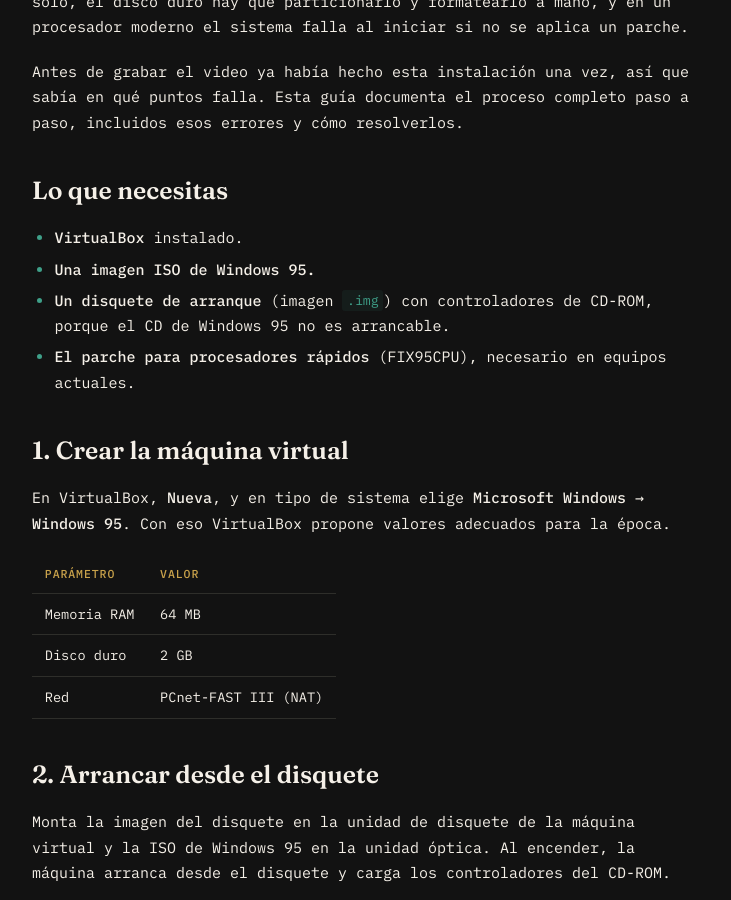
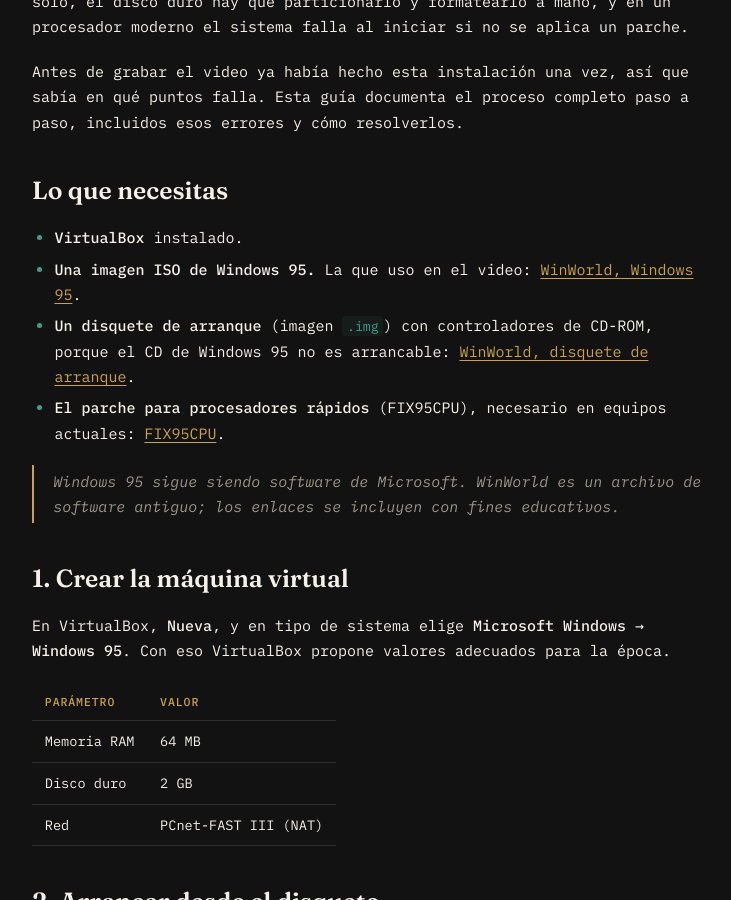
Before and after one commit to fernandocortescalderon/blog, a Jekyll site: the page built from _posts/2026-04-07-windows-95-virtualbox.md, in a window 1280 px wide and 900 px high, scrolled down 879 px. Shown: the whole window, without its empty margins (272-1003 px from the left). Built offline with Jekyll 4.4.1, drawn with Linux system fonts in a browser that asks for light colours.

Commit message:
Agregar enlaces de descarga al post de Windows 95
Co-Authored-By: Claude Opus 5.5 <noreply@anthropic.com>
Claude-Session: https://claude.ai/code/session_01BgLRAJohe7Q1Ay8KaM7dqx

```diff
--- a/_posts/2026-04-07-windows-95-virtualbox.md
+++ b/_posts/2026-04-07-windows-95-virtualbox.md
@@ -18,11 +18,16 @@ paso, incluidos esos errores y cómo resolverlos.
 ## Lo que necesitas
 
 - **VirtualBox** instalado.
-- **Una imagen ISO de Windows 95.**
+- **Una imagen ISO de Windows 95.** La que uso en el video:
+  [WinWorld, Windows 95](https://winworldpc.com/download/df61214c-cca9-11e7-a73f-fa163e9022f0).
 - **Un disquete de arranque** (imagen `.img`) con controladores de CD-ROM,
-  porque el CD de Windows 95 no es arrancable.
+  porque el CD de Windows 95 no es arrancable:
+  [WinWorld, disquete de arranque](https://winworldpc.com/download/db57f85a-f039-11e7-a562-fa163e9022f0).
 - **El parche para procesadores rápidos** (FIX95CPU), necesario en equipos
-  actuales.
+  actuales: [FIX95CPU](https://lonecrusader.x10host.com/fix95cpu.html).
+
+> Windows 95 sigue siendo software de Microsoft. WinWorld es un archivo de
+> software antiguo; los enlaces se incluyen con fines educativos.
 
 ## 1. Crear la máquina virtual
 
```
